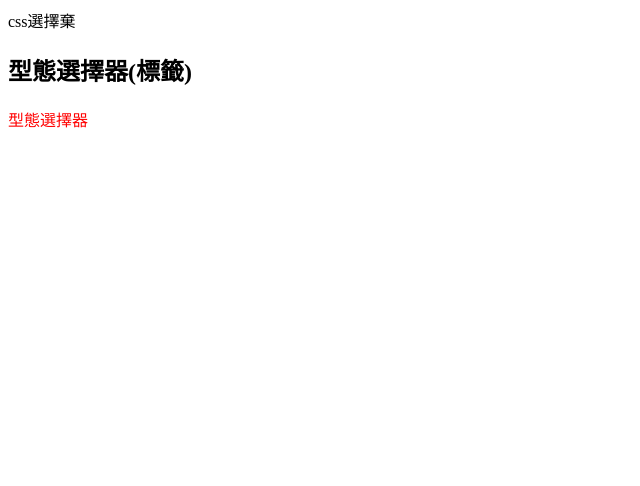
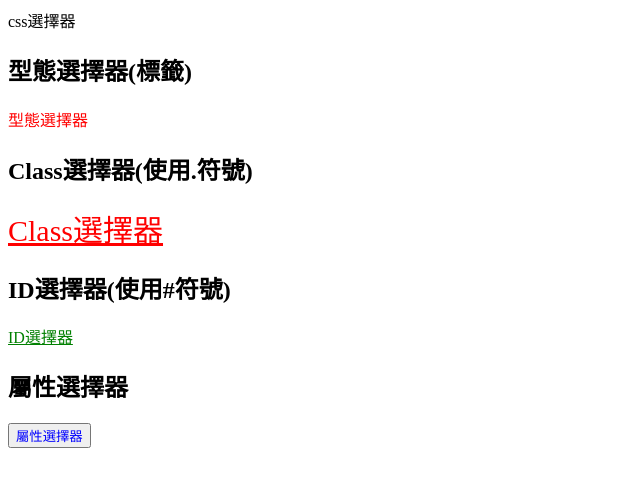
Before and after one commit to JLin0116/3411207015, a plain HTML site: page css.html in a window 1280 px wide. Shown: the whole page, without its empty margins (0-640 px from the left). Drawn offline with Linux system fonts and the light colour scheme.

Commit message:
Add files via upload

```diff
--- a/css.html
+++ b/css.html
@@ -5,15 +5,40 @@
     <meta name="viewport" content="width=device-width, initial-scale=1.0">
     <title>Document</title>
     <style>
-            /* 型態選擇棄(標籤)*/
+            /* 型態選擇器(標籤)*/
             span{
                 color:red;
             }
+            /* Class選擇器(使用.符號) */
+            .a1{
+                color: red;
+            }
+            .b1{
+                font-size: 30px;
+            }
+            #c1{
+                color: green;
+            }
+            /*通用選擇器(使用*符號) */
+            *{
+                font-family: "標楷體";
+            }
+            /*屬性選擇器*/
+            input[type="button"]{
+                color: blue;
+            }
+
         </style>
 </head>
 <body>
-    css選擇棄
+    css選擇器
     <h2>型態選擇器(標籤)</h2>
     <span>型態選擇器</span>
+    <h2>Class選擇器(使用.符號)</h2>
+    <a href="#" class="a1 b1">Class選擇器</a>
+    <h2>ID選擇器(使用#符號)</h2>
+    <a href="#" id="c1">ID選擇器</a>
+    <h2>屬性選擇器</h2>
+    <input type="button" value="屬性選擇器">
 </body>
 </html>
```
Also changed, not shown: index.html (+14 -2 lines).
